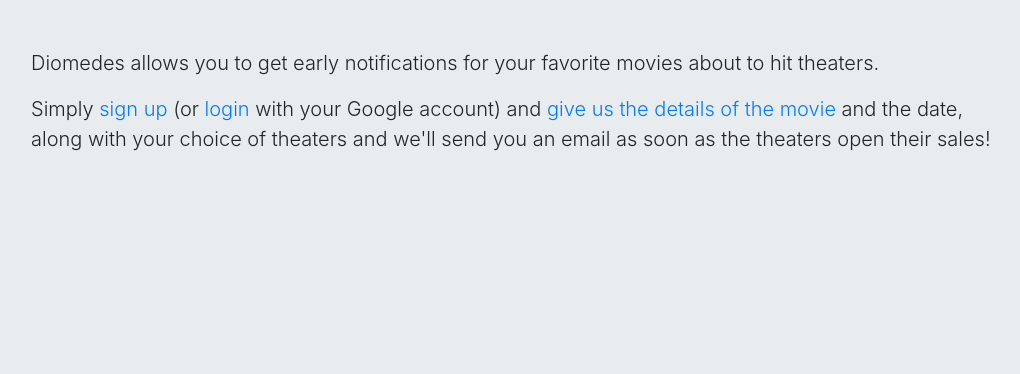
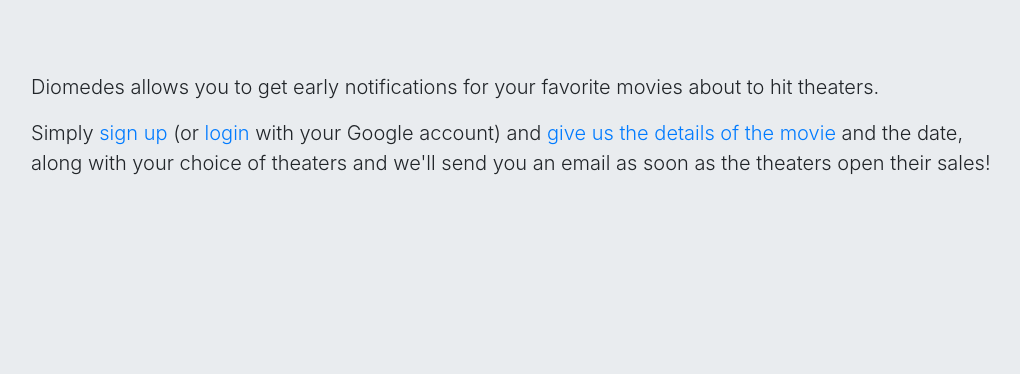
Before and after one commit to ArionMiles/Diomedes, a Django app: page / in a window 1280 px wide. Shown: the part 56-430 px from the top of the page, without its empty margins (117-1137 px from the left). Run offline with Django 3.2, Linux system fonts and the light colour scheme; parts of the project's set-up code (start-up, migrations or seed data) failed here and were passed over; some libraries are stand-ins or nearby versions.

Commit message:
Add padding

```diff
--- a/moviealert/templates/home.html
+++ b/moviealert/templates/home.html
@@ -4,7 +4,7 @@
 
 <div class="container">
     <div class="row m-md-5">
-        <div class="col-sm-12">
+        <div class="col-sm-12 pt-4">
             <p class="lead">Diomedes allows you to get early notifications for your favorite movies about to hit
                 theaters.
             </p>
```
